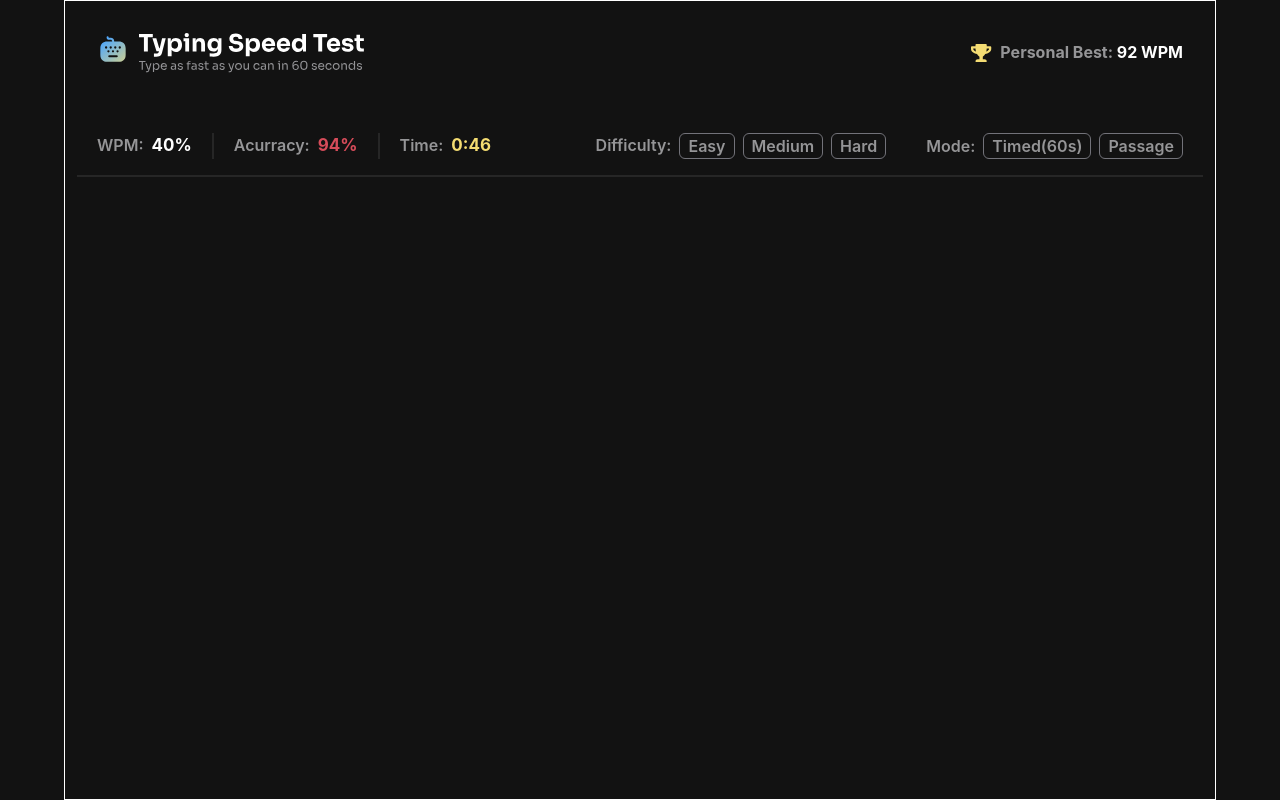
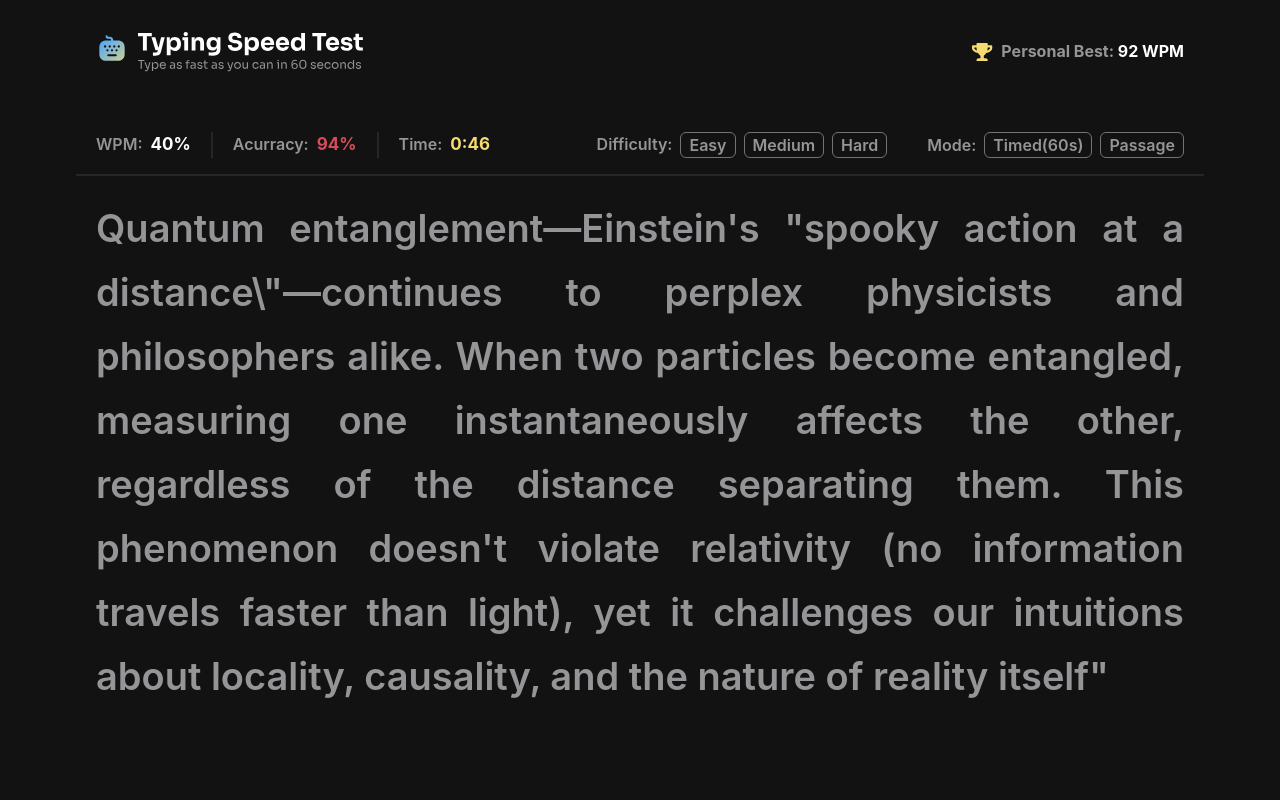
Before and after one commit to chinaza-Sommie/FM-Hackathon-project, a React (Create React App) app: page / in a window 1280 px wide. Built offline with nearby package versions, Linux system fonts and the light colour scheme.

Commit message:
home component separation

```diff
--- a/src/pages/home.js
+++ b/src/pages/home.js
@@ -9,7 +9,7 @@ import BestCup from '../assets/images/icon-personal-best.svg';
 
 function App() {
   return (
-    <div className='border border-white w-[90%] py-8 px-3'>
+    <div className='w-[90%] py-8 px-3'>
         {/* component 1 */}
         <div className='flex justify-between items-center px-5'>
           <div className=''>
@@ -49,6 +49,12 @@ function App() {
             </div>
           </div>
         </div>
+
+        {/* component 3 */}
+        <div className='text-[hsl(240,1%,59%)] font-semibold text-[38px] px-5 pt-5 leading-16 text-justify'>
+            Quantum entanglement—Einstein's "spooky action at a distance\"—continues to perplex physicists and philosophers alike. When two particles become entangled, measuring one instantaneously affects the other, regardless of the distance separating them. This phenomenon doesn't violate relativity (no information travels faster than light),
+            yet it challenges our intuitions about locality, causality, and the nature of reality itself"
+        </div>
       </div>
   );
 }
```
